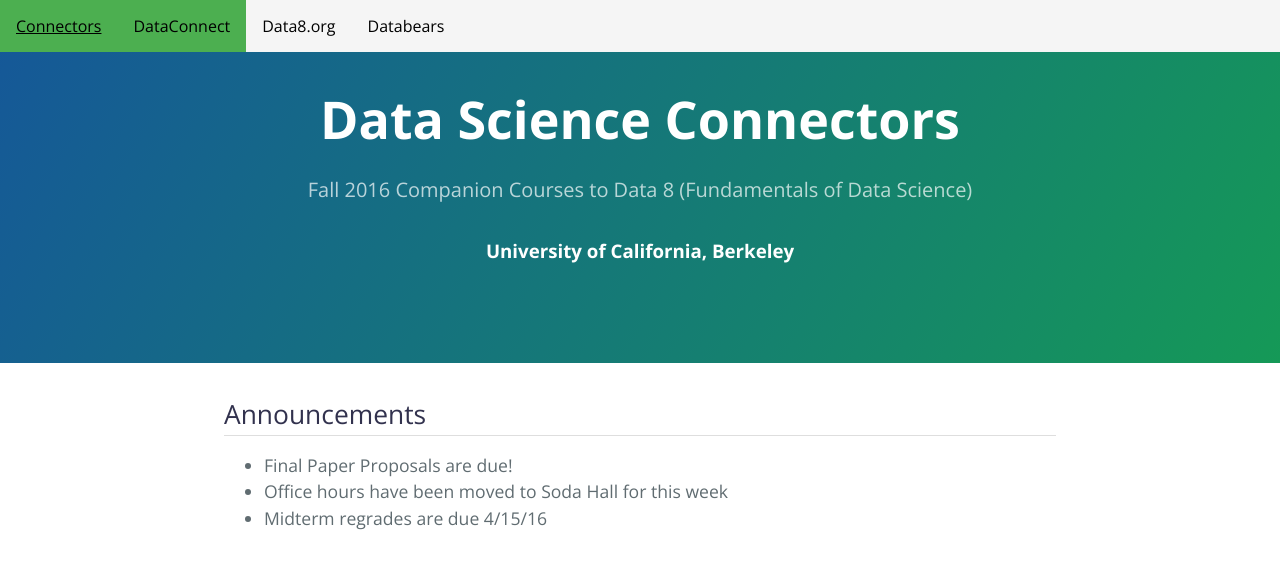
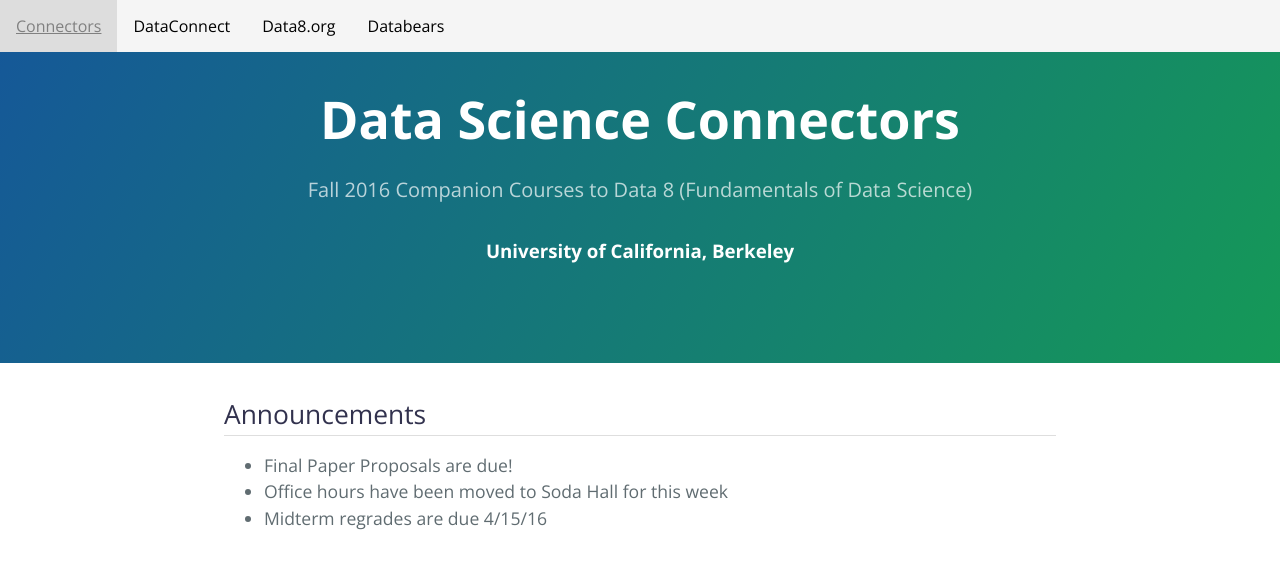
Before and after one commit to data-8/connector, a plain HTML site: page index.html in a window 1280 px wide. Drawn offline with nearby package versions, Linux system fonts and the light colour scheme.

Commit message:
changed nav bar formatting

```diff
--- a/index.html
+++ b/index.html
@@ -111,8 +111,8 @@
 </head>
 
 <ul class="nav" align="right">
-  <li class="nav"><a class="active" href="http://data8.org/connector">Connectors</a></li>
-  <li class="nav"><a class="active" href="http://dataconnect.berkeley.edu/">DataConnect</a></li>
+  <li class="nav"><a href="http://data8.org/connector">Connectors</a></li>
+  <li class="nav"><a href="http://dataconnect.berkeley.edu/">DataConnect</a></li>
   <li class="nav"><a href="https://data-8.appspot.com/sp16/course">Data8.org</a></li>
   <li class="nav"><a href="http://databears.berkeley.edu">Databears</a></li>
 </ul>
```
